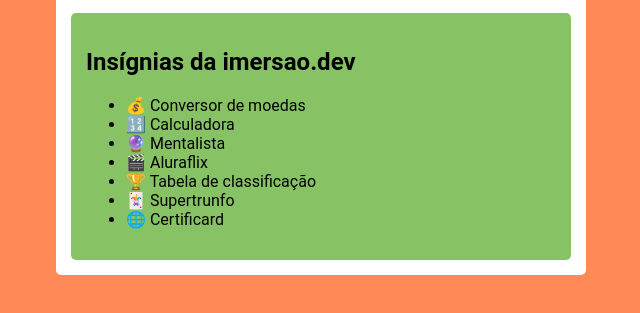
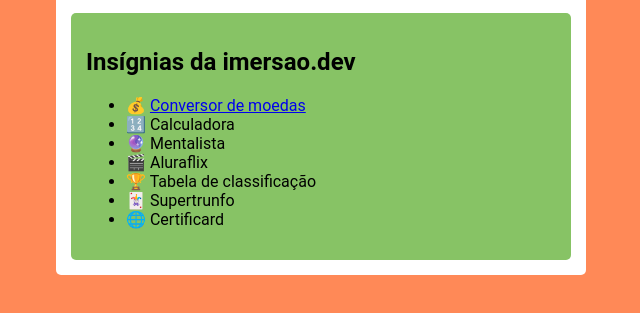
Before and after one commit to ariencchi/certificard, a plain HTML site: page index.html in a window 1280 px wide. Shown: the part 239-552 px from the top of the page, without its empty margins (319-959 px from the left). Drawn offline with Linux system fonts and the light colour scheme.

Commit message:
Update index.html

```diff
--- a/index.html
+++ b/index.html
@@ -18,7 +18,7 @@
           <div>
             <h2>Insígnias da imersao.dev</h2>
             <ul>
-              <li>💰 Conversor de moedas</li>
+              <li>💰 <a href="https://ariencchi.github.io/conversor-de-moeda/"> Conversor de moedas</a></li>
               <li>🔢 Calculadora</li>
               <li>🔮 Mentalista</li>
               <li>🎬 Aluraflix</li>
```
